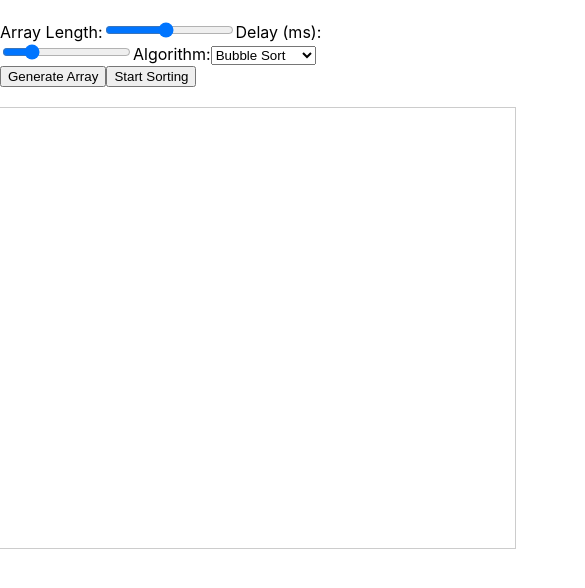
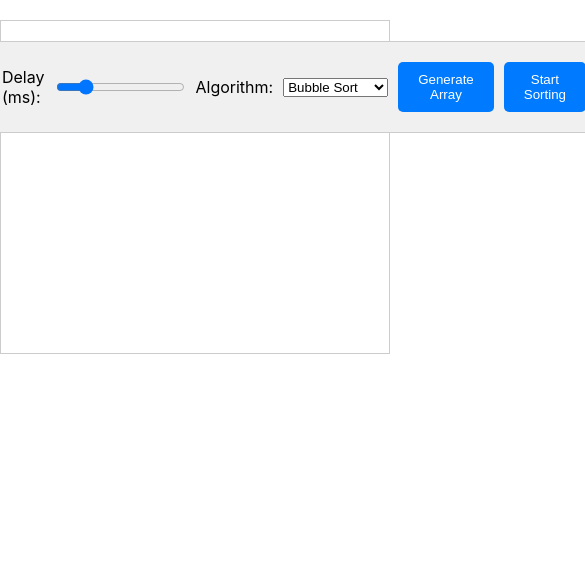
Before and after one commit to Ayush351/Sorting_Visualizer, a React (Create React App) app in the folder sorting-visualizer/: page / in a window 390 px wide. Shown: the top 588 px of the page, 585 px wide, since content can reach past the window. Built offline with nearby package versions, Linux system fonts and the light colour scheme.

Commit message:
Made  arraybar responsive

```diff
--- a/sorting-visualizer/src/components/Controls.js
+++ b/sorting-visualizer/src/components/Controls.js
@@ -1,9 +1,11 @@
 // Controls.js
 import React from 'react';
+import '../styles/Controls.css'; // Import CSS file for Controls
 
 function Controls({ arrayLength, delay, algorithm, onArrayLengthChange, onDelayChange, onAlgorithmChange, onGenerateArray, onStartSorting, sorting }) {
   return (
     <div className="controls">
+      <div className="control-row">
         <label>Array Length:</label>
         <input type="range" min="5" max="100" value={arrayLength} onChange={onArrayLengthChange} />
         <label>Delay (ms):</label>
@@ -18,11 +20,10 @@ function Controls({ arrayLength, delay, algorithm, onArrayLengthChange, onDelayC
           <option value="Insertion Sort">Insertion Sort</option>
           <option value="Counting Sort">Counting Sort</option>
           <option value="Radix Sort">Radix Sort</option>
-
-
         </select>
         <button onClick={onGenerateArray}>Generate Array</button>
         <button onClick={onStartSorting} disabled={sorting}>Start Sorting</button>
+      </div>
     </div>
   );
 }
--- a/sorting-visualizer/src/styles/ArrayBar.css
+++ b/sorting-visualizer/src/styles/ArrayBar.css
@@ -1,7 +1,14 @@
 /* ArrayBar.css */
 .array-bar {
-    width: 20px; /* Adjust the width as needed */
-    margin: 0 1px; /* Adjust the margin as needed */
+    flex: 1; /* Grow and shrink equally to fit the container */
+    margin: 0 2px; /* Adjust the margin for larger viewports */
     background-color: rgba(0, 0, 255, 1); /* Default color */
     border: 1px solid #000; /* Border */
   }
+
+  /* Media query for smaller viewports (e.g., mobile devices) */
+  @media screen and (max-width: 600px) {
+    .array-bar {
+      margin: 0 1px; /* Adjust the margin for smaller viewports */
+    }
+  }
--- /dev/null
+++ b/sorting-visualizer/src/styles/Controls.css
@@ -0,0 +1,38 @@
+/* Controls.css */
+.controls {
+    display: flex;
+    justify-content: center;
+    padding: 20px;
+    background-color: #f0f0f0;
+    border: 1px solid #ccc;
+    border-radius: 5px;
+  }
+
+  .control-row {
+    display: flex;
+    align-items: center;
+  }
+
+  .control-row label {
+    margin-right: 10px;
+  }
+
+  .control-row select,
+  .control-row input[type="range"] {
+    margin-right: 10px;
+  }
+
+  .control-row button {
+    margin-right: 10px;
+    padding: 10px 20px;
+    background-color: #007bff;
+    color: #fff;
+    border: none;
+    border-radius: 5px;
+    cursor: pointer;
+  }
+
+  .control-row button:disabled {
+    background-color: #ccc;
+    cursor: not-allowed;
+  }
--- a/sorting-visualizer/src/styles/SortingVisualizer.css
+++ b/sorting-visualizer/src/styles/SortingVisualizer.css
@@ -5,24 +5,25 @@
   flex-direction: column;
   align-items: center;
   justify-content: center;
-  margin-top: 20px;
+  padding: 20px; /* Add padding around the content */
+  box-sizing: border-box; /* Include padding in the width calculation */
+  border: 1px solid #ccc; /* Optional border for visual separation */
 }
 
 .array-container {
   display: flex;
-  flex-direction: row-reverse; /* Arrange bars from right to left */
+  flex-direction: row; /* Arrange bars horizontally */
   align-items: flex-end; /* Align bars at the bottom */
-  justify-content: flex-end; /* Justify content to the end */
-  width: 600px; /* Adjust width as needed */
-  height: 400px; /* Adjust height as needed */
-  border: 1px solid #ccc;
-  padding: 20px;
+  justify-content: space-evenly; /* Evenly space bars */
+  width: 100%; /* Take up complete width */
+  height: 200px; /* Adjust height as needed */
+  padding: 20px; /* Add padding around the array container */
+  box-sizing: border-box; /* Include padding in the width calculation */
   overflow-x: auto; /* Enable horizontal scroll if bars exceed container width */
-  margin-top: 20px;
 }
 
 .array-bar {
-  width: 20px; /* Adjust width as needed */
+  flex: 1; /* Grow and shrink equally to fit the container */
   background-color: blue;
-  margin-left: 2px; /* Adjust spacing between bars */
+  margin: 0 2px; /* Adjust spacing between bars */
 }
```
Lines whose indentation alone changed are shown as unchanged.
